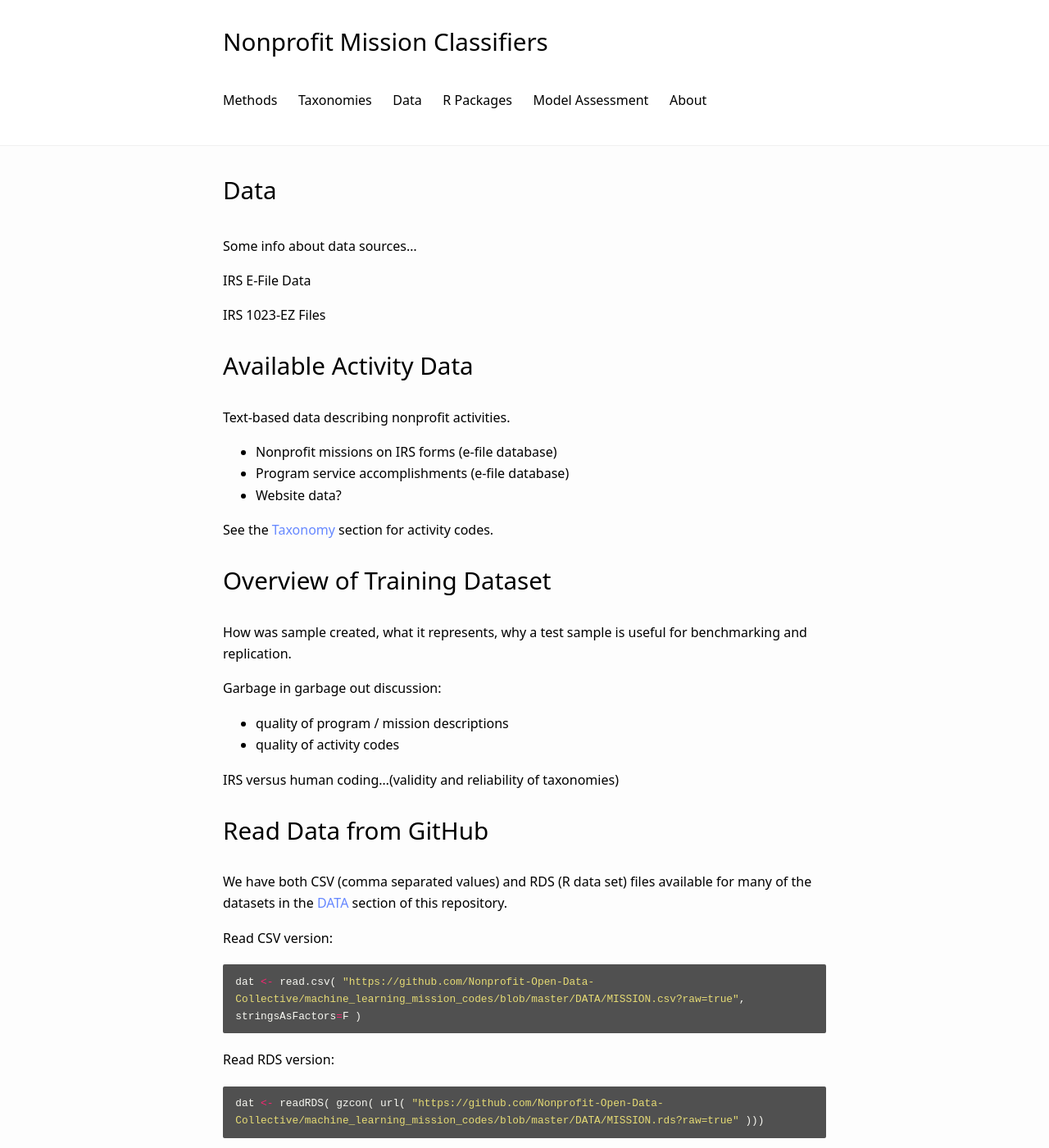
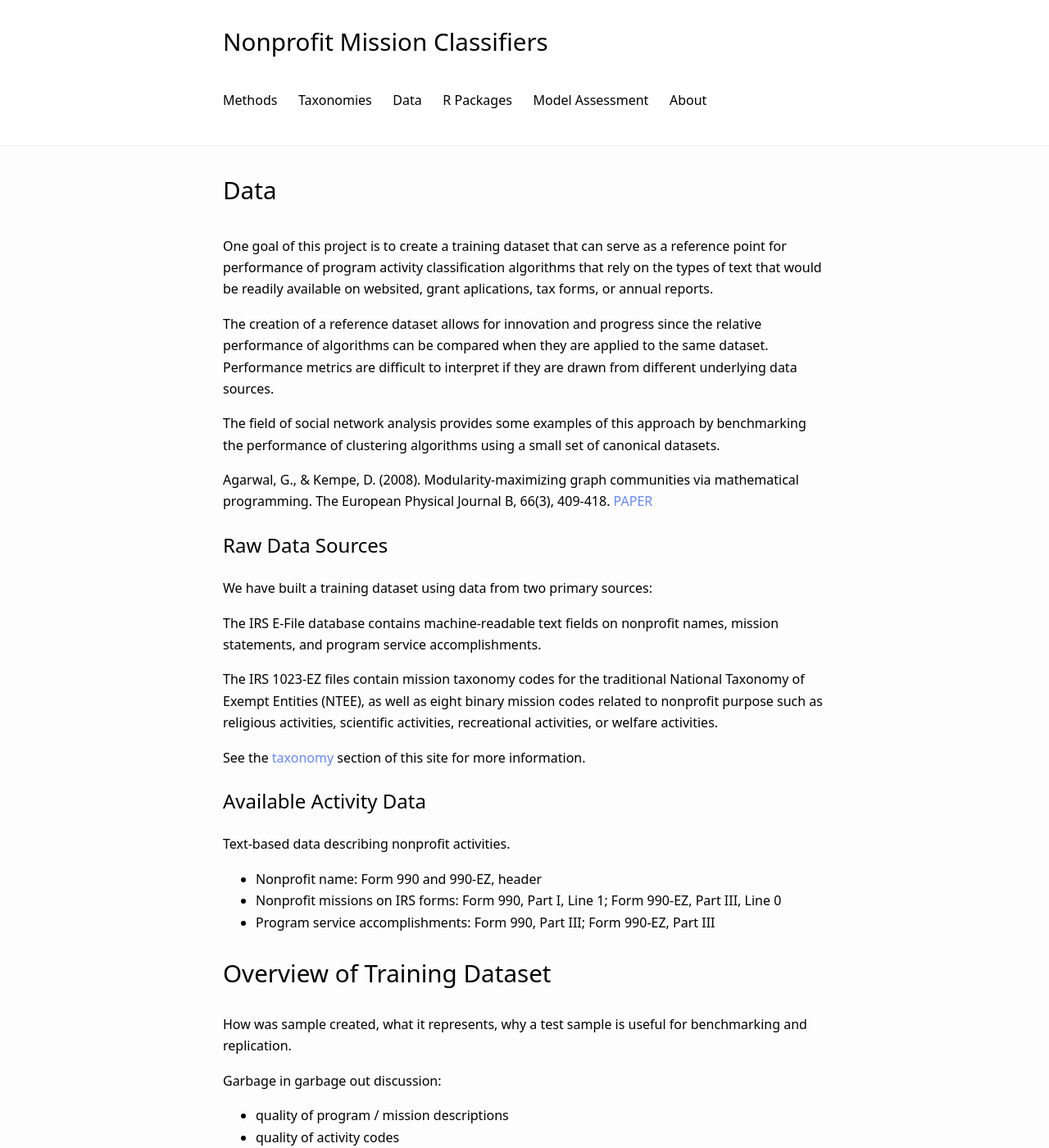
Before and after one commit to Nonprofit-Open-Data-Collective/machine_learning_mission_codes, a Jekyll site: the page built from docs/data.md, in a window 1280 px wide and 1400 px high. Shown: the whole window at 82% size. Built offline with Jekyll 4.4.1, drawn with Linux system fonts in a browser that asks for light colours; our own code applies the rules of GitHub Pages for plain Markdown files; some of the changed text lies outside the part shown.

Commit message:
Update data.md

````diff
--- a/docs/data.md
+++ b/docs/data.md
@@ -2,21 +2,36 @@
 title: "Data"
 ---
 
-Some info about data sources...
+One goal of this project is to create a training dataset that can serve as a reference point for performance of program activity classification algorithms that rely on the types of text that would be readily available on websited, grant aplications, tax forms, or annual reports.
 
-IRS E-File Data
+The creation of a reference dataset allows for innovation and progress since the relative performance of algorithms can be compared when they are applied to the same dataset. Performance metrics are difficult to interpret if they are drawn from different underlying data sources.
 
-IRS 1023-EZ Files
+The field of social network analysis provides some examples of this approach by benchmarking the performance of clustering algorithms using a small set of canonical datasets.
 
-# Available Activity Data
+Agarwal, G., & Kempe, D. (2008). Modularity-maximizing graph communities via mathematical programming. The European Physical Journal B, 66(3), 409-418. [PAPER](https://arxiv.org/pdf/0710.2533.pdf)
+
+
+
+## Raw Data Sources
+
+We have built a training dataset using data from two primary sources:
+
+The IRS E-File database contains machine-readable text fields on nonprofit names, mission statements, and program service accomplishments.
+
+The IRS 1023-EZ files contain mission taxonomy codes for the traditional National Taxonomy of Exempt Entities (NTEE), as well as eight binary mission codes related to nonprofit purpose such as religious activities, scientific activities, recreational activities, or welfare activities.
+
+See the [taxonomy](https://nonprofit-open-data-collective.github.io/machine_learning_mission_codes/taxonomies/) section of this site for more information.
+
+
+
+## Available Activity Data
 
 Text-based data describing nonprofit activities.
 
-* Nonprofit missions on IRS forms (e-file database)
-* Program service accomplishments (e-file database)
-* Website data?
+* Nonprofit name: Form 990 and 990-EZ, header
+* Nonprofit missions on IRS forms: Form 990, Part I, Line 1; Form 990-EZ, Part III, Line 0
+* Program service accomplishments: Form 990, Part III; Form 990-EZ, Part III
 
-See the [Taxonomy](https://nonprofit-open-data-collective.github.io/machine_learning_mission_codes/taxonomies/) section for activity codes.
 
 
 # Overview of Training Dataset
@@ -26,6 +41,8 @@ How was sample created, what it represents, why a test sample is useful for benc
 Garbage in garbage out discussion:
 * quality of program / mission descriptions
 * quality of activity codes
+
+See the [Taxonomy](https://nonprofit-open-data-collective.github.io/machine_learning_mission_codes/taxonomies/) section for activity codes.
 
 IRS versus human coding...(validity and reliability of taxonomies)
 
@@ -46,3 +63,46 @@ Read RDS version:
 ```r
 dat <- readRDS( gzcon( url( "https://github.com/Nonprofit-Open-Data-Collective/machine_learning_mission_codes/blob/master/DATA/MISSION.rds?raw=true" )))
 ```
+
+<br>
+<br>
+
+-------------------
+
+# Raw Mission Data
+
+The nonprofit mission data comes from the new IRS e-file data available on AWS as XML files.
+
+```r
+library( xmltools )
+library( purrr )
+library( xml2 )
+library( dplyr )
+
+# source build functions
+source( "https://raw.githubusercontent.com/Nonprofit-Open-Data-Collective/irs-990-efiler-database/master/BUILD_SCRIPTS/build_efile_database_functions.R" )
+
+dat <- buildIndex()
+table( dat$FormType, dat$TaxYear )
+```
+
+|      |  2009|   2010|   2011|   2012|   2013|   2014|   2015|   2016|  2017|
+|:-----|-----:|------:|------:|------:|------:|------:|------:|------:|-----:|
+|990   | 33,360| 123,107| 159,539| 179,674| 198,738| 218,614| 232,975| 214,585| 25,921|
+|990EZ | 15,500|  63,253|  82,066|  93,769| 104,538| 116,461| 124,507| 121,530| 28,767|
+|990PF |  2,352|  25,275|  34,597|  39,936|  45,897|  53,443|  58,724|  60,305| 20,608|
+
+
+## XML Tools in R
+
+If you want to work with the data directly you will need to use some XML tools.
+
+[Quick Guide to Working with XML in R](Quick_Guide_to_XML_in_R.html)
+
+## Build Custom Databases
+
+You can build custom datasets from the IRS XML fields. Some sapmle scripts are available here:
+
+[Nonprofit Open Data Collective](https://github.com/Nonprofit-Open-Data-Collective/irs-990-efiler-database/blob/master/BUILD_SCRIPTS/README.md)
+
+And many of the tables in CSV formats are available on our [Data World](https://data.world/activity/npdata) group: https://data.world/activity/npdata
````
